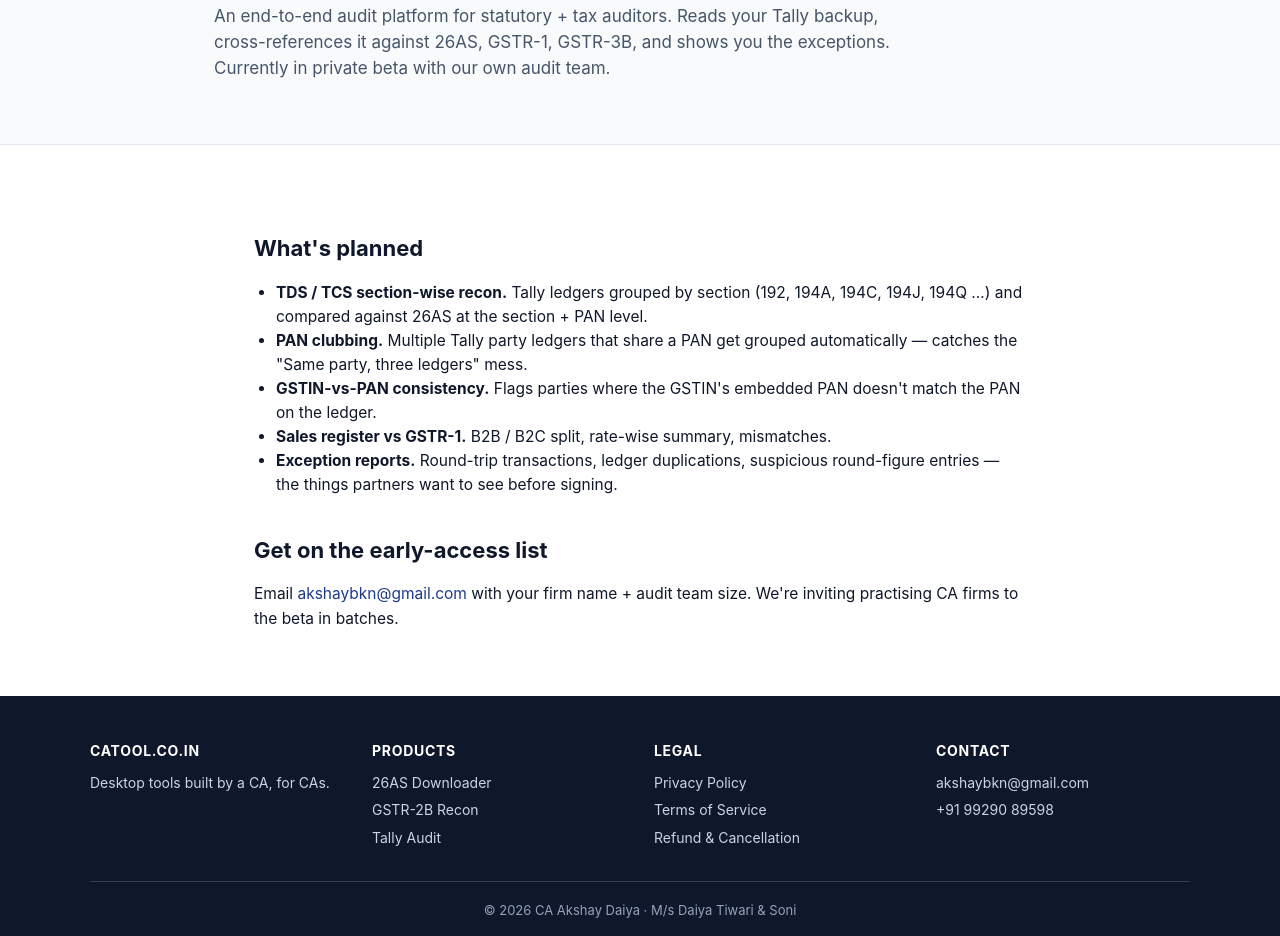
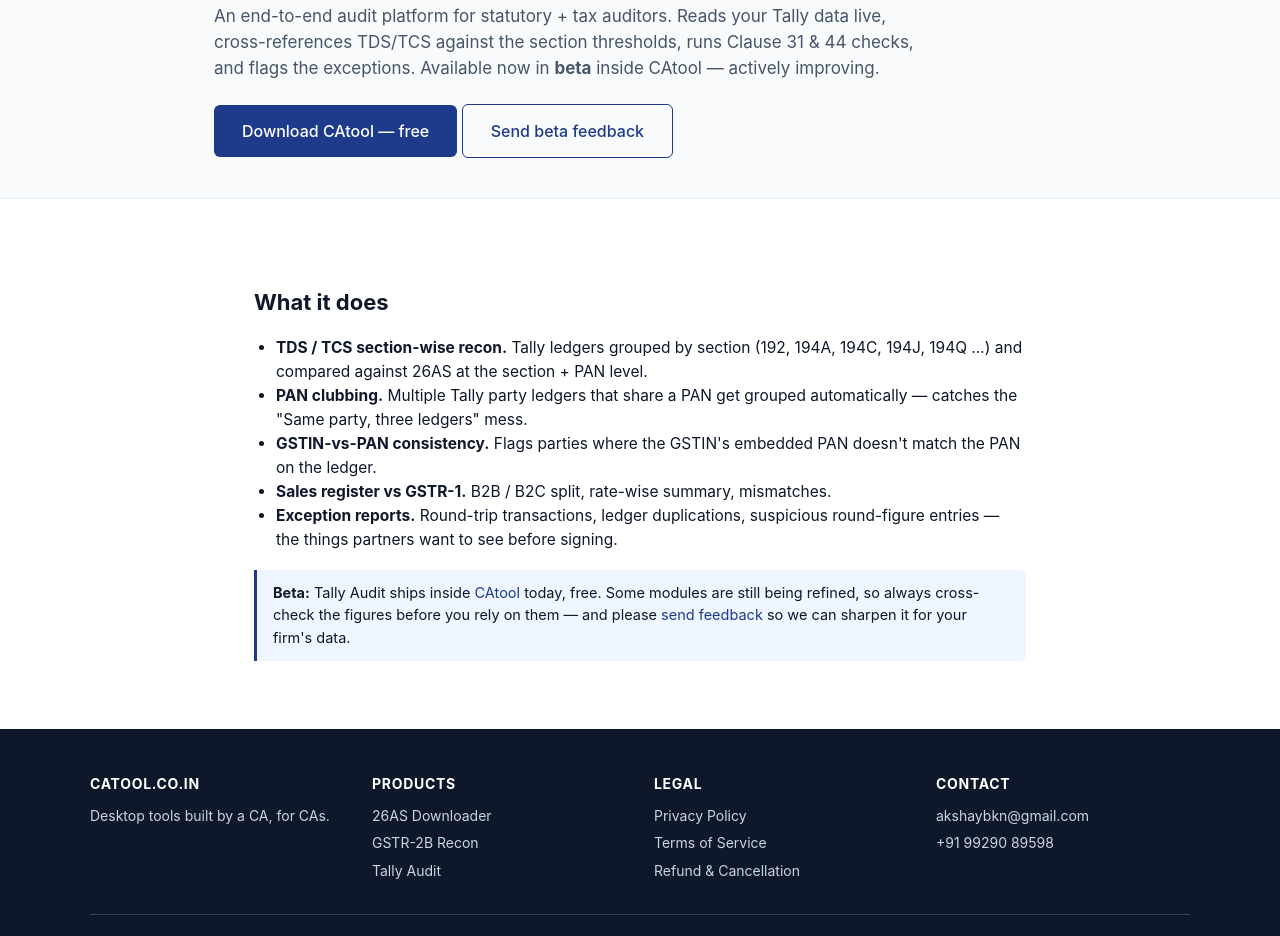
Before and after one commit to DaiyaAkshay/catools-website, a plain HTML site: page tally-audit.html in a window 1280 px wide. Shown: the part 226-1162 px from the top of the page. Drawn offline with Linux system fonts and the light colour scheme.

Commit message:
site: mark GSTR-2B (live) + Tally (beta) available, not 'coming soon'; show stats strip from 5 installs
- GSTR-2B Recon + Tally Audit are released inside CAtool; replaced the
  'coming soon / not yet available' copy with Download CTAs (Tally tagged Beta).
- download.html badges: GSTR-2B -> Available now, Tally -> Beta.
- Lowered the homepage live-counter threshold 25 -> 5 so it appears earlier.

```diff
--- a/tally-audit.html
+++ b/tally-audit.html
@@ -13,17 +13,21 @@
 <section class="product-hero">
   <div class="container">
     <div class="crumbs"><a href="/">Home</a> / <a href="/#products">Products</a> / Tally Audit Dashboard</div>
-    <h1>Tally Audit Dashboard <span style="font-size:14px;color:#b45309;background:#fed7aa;padding:4px 10px;border-radius:999px;vertical-align: middle;">Coming soon</span></h1>
+    <h1>Tally Audit Dashboard <span style="font-size:14px;color:#b45309;background:#fed7aa;padding:4px 10px;border-radius:999px;vertical-align: middle;">Beta</span></h1>
     <p class="summary">
-      An end-to-end audit platform for statutory + tax auditors. Reads your Tally backup,
-      cross-references it against 26AS, GSTR-1, GSTR-3B, and shows you the exceptions.
-      Currently in private beta with our own audit team.
+      An end-to-end audit platform for statutory + tax auditors. Reads your Tally data live,
+      cross-references TDS/TCS against the section thresholds, runs Clause 31 &amp; 44 checks,
+      and flags the exceptions. Available now in <b>beta</b> inside CAtool — actively improving.
     </p>
+    <div class="cta-row">
+      <a class="btn btn-primary btn-lg" href="/download.html">Download CAtool — free</a>
+      <a class="btn btn-ghost btn-lg" href="mailto:akshaybkn@gmail.com?subject=Tally%20Audit%20Dashboard%20feedback">Send beta feedback</a>
+    </div>
   </div>
 </section>
 
 <div class="prose">
-  <h2>What's planned</h2>
+  <h2>What it does</h2>
   <ul>
     <li><b>TDS / TCS section-wise recon.</b> Tally ledgers grouped by section (192, 194A, 194C, 194J, 194Q …) and compared against 26AS at the section + PAN level.</li>
     <li><b>PAN clubbing.</b> Multiple Tally party ledgers that share a PAN get grouped automatically — catches the "Same party, three ledgers" mess.</li>
@@ -32,11 +36,12 @@
     <li><b>Exception reports.</b> Round-trip transactions, ledger duplications, suspicious round-figure entries — the things partners want to see before signing.</li>
   </ul>
 
-  <h2>Get on the early-access list</h2>
-  <p>
-    Email <a href="mailto:akshaybkn@gmail.com?subject=Tally%20Audit%20Dashboard%20early%20access">akshaybkn@gmail.com</a>
-    with your firm name + audit team size. We're inviting practising CA firms to the beta in batches.
-  </p>
+  <div class="note">
+    <b>Beta:</b> Tally Audit ships inside <a href="/download.html">CAtool</a> today, free. Some modules
+    are still being refined, so always cross-check the figures before you rely on them — and please
+    <a href="mailto:akshaybkn@gmail.com?subject=Tally%20Audit%20Dashboard%20feedback">send feedback</a>
+    so we can sharpen it for your firm's data.
+  </div>
 </div>
 
 <footer class="site">
```
Also changed, not shown: download.html (+2 -2 lines), gstr2b-recon.html (+4 -5 lines), index.html (+1 -1 lines).
